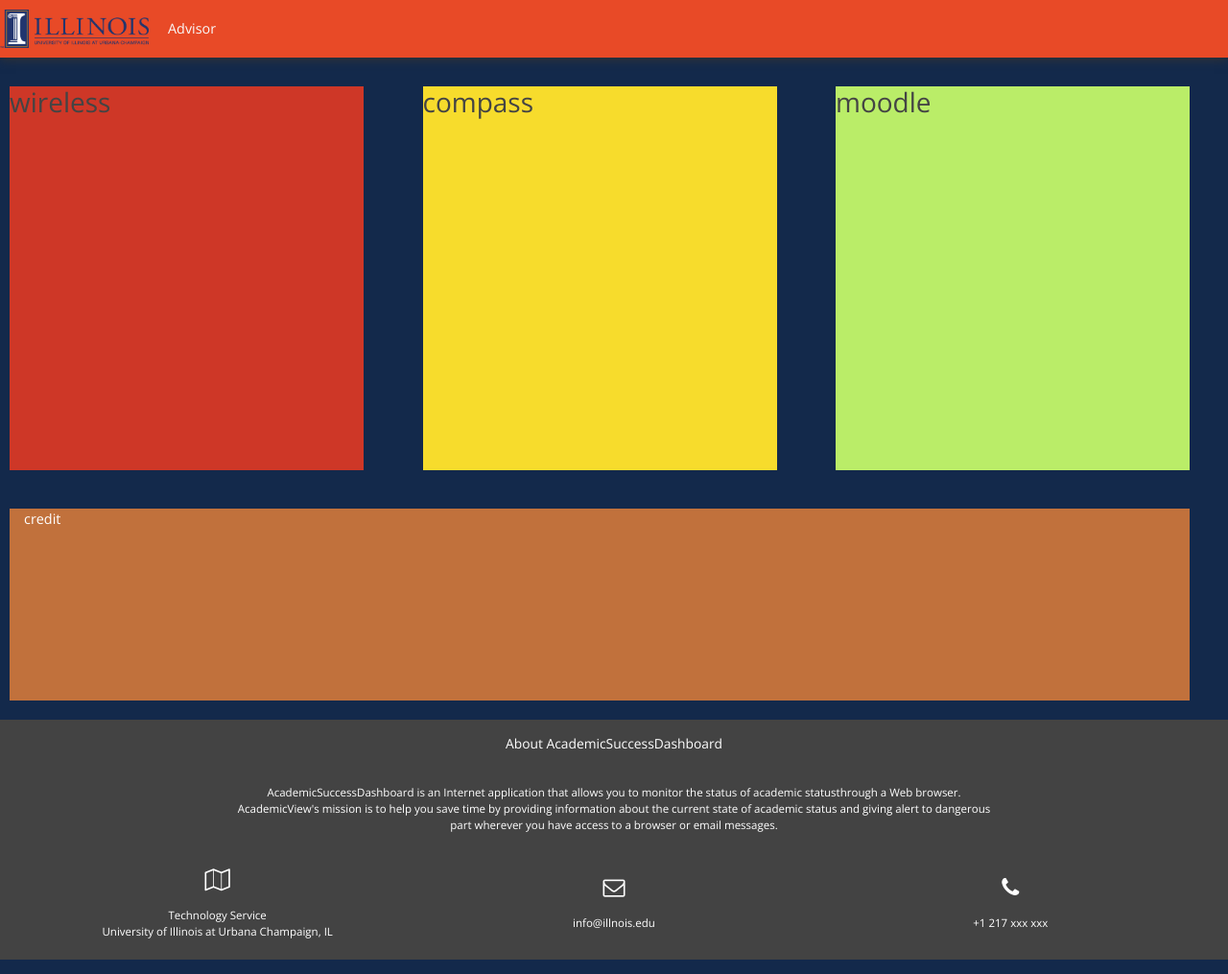
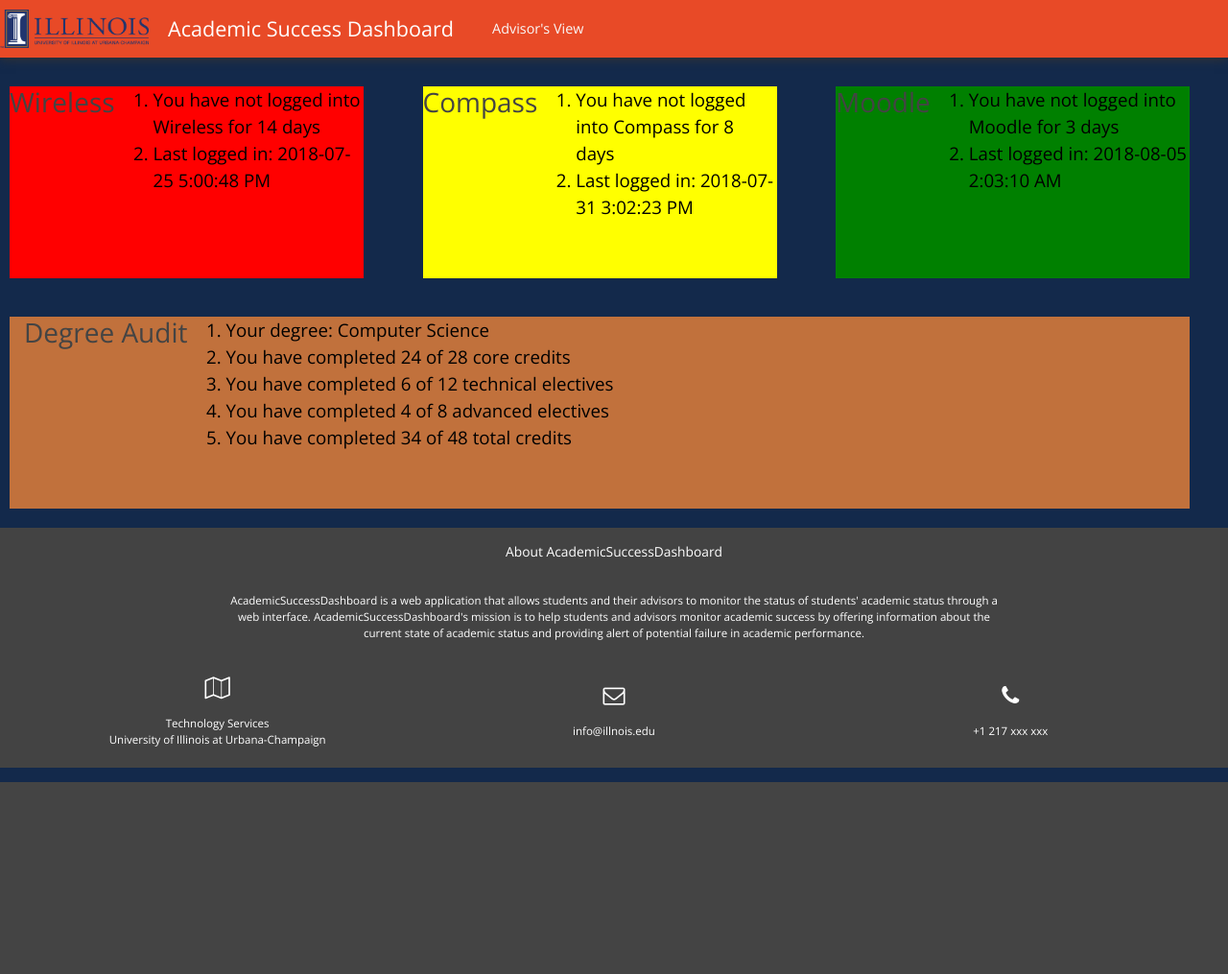
Before and after one commit to julianchin/AcademicSuccessDashboard, a Flask app: page / in a window 1280 px wide. Shown: the whole page at 96% size. After the commit the page ends 815 px from the top, so only its background shows below. Run offline with Flask 2, Linux system fonts and the light colour scheme; some libraries are stand-ins or nearby versions.

Commit message:
update formats and add data to home page

```diff
--- a/main.py
+++ b/main.py
@@ -1,20 +1,24 @@
 from flask import Flask, render_template, url_for
 app = Flask(__name__)
 
-advisors = [
+advisees = [
     {
-        'name': 'Corey Schafer',
-        'Department': 'Computer Science',
-        'grade': 'Senior',
-        'Email': 'xxx@illinois.edu',
-        'Philosophy':'Work hard, play harder!'
+        'name': 'Mary Smith',
+        'department': 'Computer Science',
+        'degree_level': 'Senior',
+        'email': 'msmith5@illinois.edu',
+        'wireless_status':'danger',
+        'compass_status':'warning',
+        'moodle_status':'success'
     },
     {
-        'name': 'John Smith',
-        'Department': 'Computer Science',
-        'grade': 'PhD',
-        'Email': 'xxx@illinois',
-        'Philosophy':'Just do it!'
+        'name': 'John Doe',
+        'department': 'Information Sciences',
+        'degree_level': 'PhD',
+        'email': 'jdoe2@illinois',
+        'wireless_status':'success',
+        'compass_status':'warning',
+        'moodle_status':'success'
     }
 ]
 
@@ -25,7 +29,7 @@
 
 @app.route("/advisor")
 def advisor():
-    return render_template('advisor.html', advisors=advisors)
+    return render_template('advisor.html', advisees=advisees)
 
 
 if __name__ == '__main__':
--- a/static/main.css
+++ b/static/main.css
@@ -43,52 +43,60 @@
 }
 
 .wireless {
-  background: #ce3727;
-  height: 400px;
+  background: red;
+  height: 200px;
   float:left;
   width: 30%;
   display: flex;
   margin-right: 5%;
+  font-size: 1.3em;
+  color:black;
 
 }
 
-.wireless:hover {
+/*.wireless:hover {
   background: #F2EBD9;
+}*/
+
+.compass {
+  background: yellow;
+  height: 200px;
+  width: 30%;
+  display: flex;
+  font-size: 1.3em;
+  color:black;
 }
 
-.compass {
-  background: #f7dc2c;
-  height: 400px;
-  width: 30%;
-  display: flex;
-}
-
-.compass:hover {
+/*.compass:hover {
   background: #F2EBD9;
-}
+}*/
 
 .moodle {
-  background: #baed68;
+  background: green;
   float:right;
-  height: 400px;
+  height: 200px;
   width: 30%;
   margin-left: 5%;
   display: flex;
+  font-size: 1.3em;
+  color:black;
 }
 
-.moodle:hover {
+/*.moodle:hover {
   background: #F2EBD9;
-}
+}*/
 
-.credit {
+.degree-audit {
   background: #c1713c;
   height: 200px;
   display: flex;
+  font-size: 1.3em;
+  color:black;
 }
 
-.credit:hover {
+/*.degree-audit:hover {
   background: #F2EBD9;
-}
+}*/
 
 .input-group {
   margin-left: 80px;
@@ -209,7 +217,14 @@
 }
 
 .btn-success {
-  margin-right: 13px;
+  margin-right: 55px;
+}
+
+.site-title {
+  font-size: 1.5em;
+  font-weight: bolder;
+  margin-right : 20px;
+  margin-left: 20px;
 }
 
 footer {
--- a/templates/home.html
+++ b/templates/home.html
@@ -1,17 +1,44 @@
 {% extends "layout.html" %}
 {% block content %}
 <div class="row">
-        <div class="wireless ">
-          <h3>wireless</h3>
+        <div class="wireless">
+          <h3>Wireless</h3>
+          </br></br>
+          <ol>
+            <li>You have not logged into Wireless for 14 days</li>
+            <li>Last logged in: 2018-07-25 5:00:48 PM</li>
+          </ol>
+
         </div>
-        <div class="compass ">
-          <h3>compass</h3>
+        <div class="compass">
+          <h3>Compass</h3>
+          </br></br>
+          <ol>
+            <li>You have not logged into Compass for 8 days</li>
+            <li>Last logged in: 2018-07-31 3:02:23 PM</li>
+          </ol>
         </div>
-        <div class="moodle ">
-          <h3>moodle</h3>
+        <div class="moodle">
+          <h3>Moodle</h3>
+          </br></br>
+          <ol>
+            <li>You have not logged into Moodle for 3 days</li>
+            <li>Last logged in: 2018-08-05 2:03:10 AM</li>
+          </ol>
         </div>
 </div>
 <div class="row">
-        <div class="col-md-12 credit">credit</div>
+        <div class="col-md-12 degree-audit">
+          <h3>Degree Audit</h3>
+          </br></br>
+        <ol>
+            <li>Your degree: Computer Science</li>
+            <li>You have completed 24 of 28 core credits</li>
+            <li>You have completed 6 of 12 technical electives</li>
+            <li>You have completed 4 of 8 advanced electives</li>
+            <li>You have completed 34 of 48 total credits</li>
+          </ol>
+        </div>
+
 </div>
 {% endblock content %}
--- a/templates/layout.html
+++ b/templates/layout.html
@@ -13,9 +13,9 @@
         <link rel="stylesheet" type="text/css" href="{{ url_for('static', filename='main.css') }}">
 
         {% if title %}
-            <title>Academic status - {{ title }}</title>
+            <title>Academic Success Dashboard - {{ title }}</title>
         {% else %}
-            <title>Academic status</title>
+            <title>Academic Success Dashboard</title>
         {% endif %}
     </head>
     <body>
@@ -23,8 +23,10 @@
           <a href="/">
             <img src="/static/profile_pics/logo.png" height="40px" width="155px" alt="logo_image"></img>
           </a>
+          <div class="site-title">Academic Success Dashboard </div>
           <nav class="top-nav">
-            <a href="/advisor">Advisor</a>
+
+            <a href="/advisor">Advisor's View</a>
           </nav>
         </header>
         <section class="container">
@@ -35,12 +37,12 @@
         <footer>
             <p class="title">About AcademicSuccessDashboard</p>
             <div class="about-us">
-                <p>AcademicSuccessDashboard is an Internet application that allows you to monitor the status of academic statusthrough a Web browser. AcademicView's mission is to help you save time by providing information about the current state of academic status and giving alert to dangerous part wherever you have access to a browser or email messages.</p>
+                <p>AcademicSuccessDashboard is a web application that allows students and their advisors to monitor the status of students' academic status through a web interface. AcademicSuccessDashboard's mission is to help students and advisors monitor academic success by offering information about the current state of academic status and providing alert of potential failure in academic performance.</p>
             </div>
             <ul>
               <li>
                 <p><i class="fa fa-map-o fa-2x"></i></p>
-                <p>Technology Service</br>University of Illinois at Urbana Champaign, IL</p>
+                <p>Technology Services</br>University of Illinois at Urbana-Champaign</p>
               </li>
               <li>
                 <p><i class="fa fa-envelope-o fa-2x"></i></p>
```
Also changed, not shown: other parts of static/main.css (+16 -16 lines), templates/advisor.html (+16 -17 lines).
